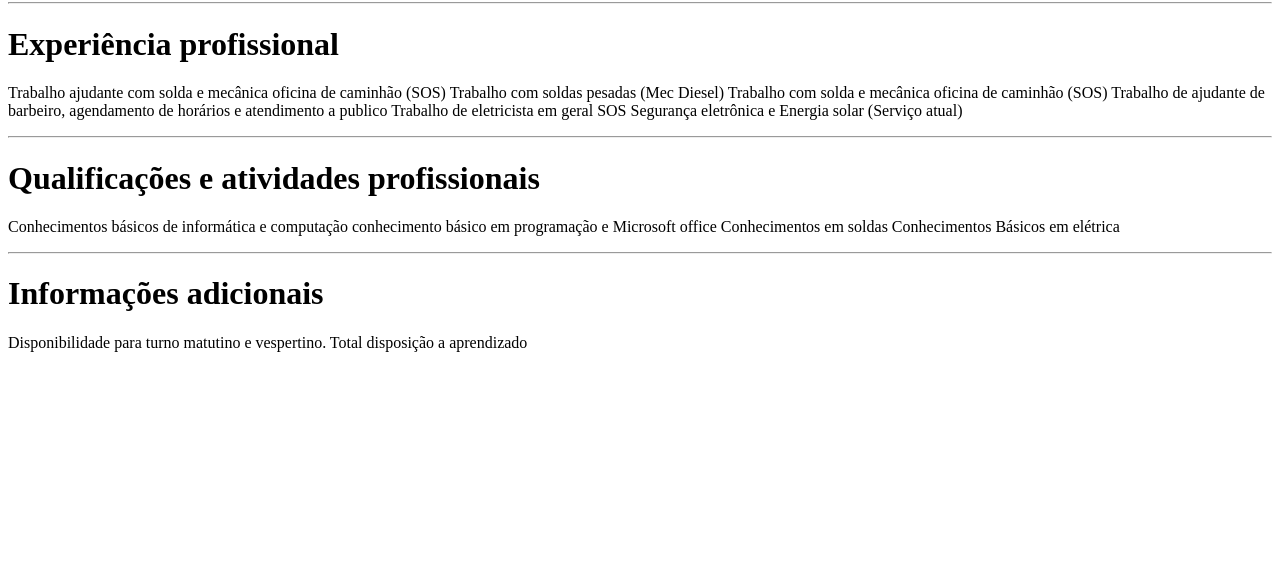
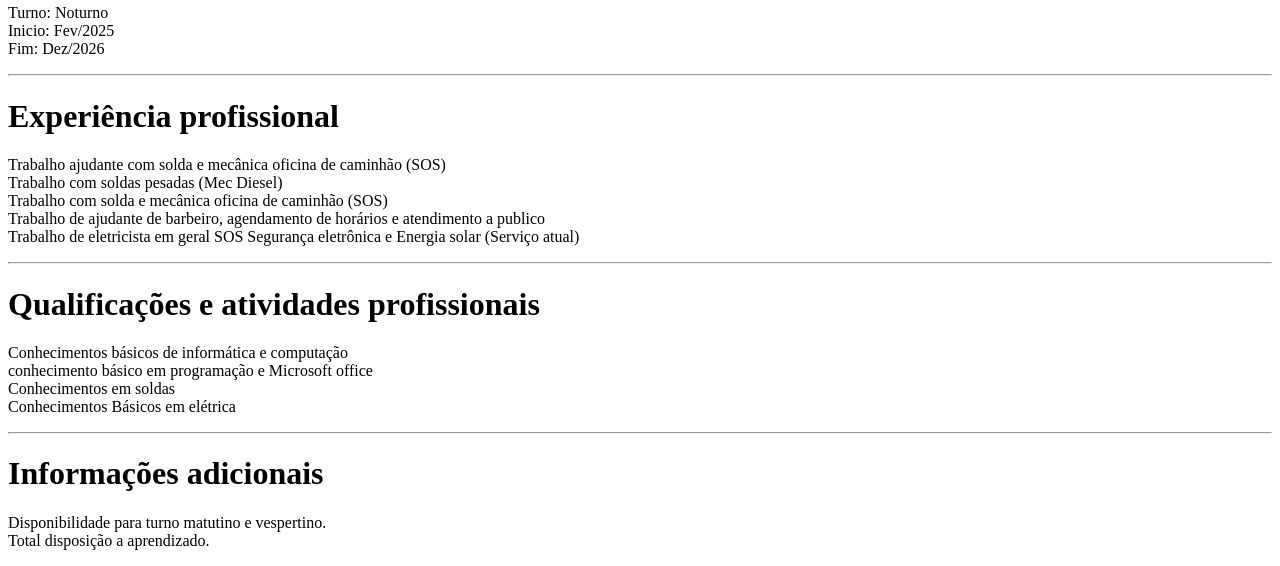
Before and after one commit to ykwiwm/teste, a plain HTML site: page index.html in a window 1280 px wide. Shown: the part 727-1293 px from the top of the page. Before the commit the page ends 1095 px from the top, so only its background shows below. Drawn offline with Linux system fonts and the light colour scheme.

Commit message:
Alteração

```diff
--- a/index.html
+++ b/index.html
@@ -16,39 +16,39 @@
 <hr>
 <div>
   <h1>Objetivo</h1>
-    <p>Busco uma oportunidade de trabalho onde eu possa colaborar com minha equipe, entregar minha melhor performance e crescer profi ssionalmente, contribuindo para o desenvolvimento da empresa.</p>
+    <p>Busco uma oportunidade de trabalho onde eu possa colaborar com minha equipe, entregar minha melhor performance <br>e crescer profi ssionalmente, contribuindo para o desenvolvimento da empresa.</p>
 </div>
 <hr>
 <div>
     <h1>Formação</h1>
-    <p>Cursando Analise e Desenvolvimento de sistemas
-Centro Universitário Maurício de Nassau de Cacoal
-Turno: Noturno
-Inicio: Fev/2025
+    <p>Cursando Analise e Desenvolvimento de sistemas<br>
+Centro Universitário Maurício de Nassau de Cacoal<br>
+Turno: Noturno<br>
+Inicio: Fev/2025<br>
 Fim: Dez/2026</p>
 </div>
 <hr>
 <div>
     <h1>Experiência profissional</h1>
-    <p>Trabalho ajudante com solda e mecânica oficina de caminhão (SOS)
-Trabalho com soldas pesadas (Mec Diesel)
-Trabalho com solda e mecânica oficina de caminhão (SOS)
-Trabalho de ajudante de barbeiro, agendamento de horários e atendimento a publico
+    <p>Trabalho ajudante com solda e mecânica oficina de caminhão (SOS)<br>
+Trabalho com soldas pesadas (Mec Diesel)<br>
+Trabalho com solda e mecânica oficina de caminhão (SOS)<br>
+Trabalho de ajudante de barbeiro, agendamento de horários e atendimento a publico<br>
 Trabalho de eletricista em geral SOS Segurança eletrônica e Energia solar (Serviço atual)</p>
 </div>
 <hr>
 <div>
     <h1>Qualificações e atividades profissionais</h1>
-    <p>Conhecimentos básicos de informática e computação
-conhecimento básico em programação e Microsoft office
-Conhecimentos em soldas
+    <p>Conhecimentos básicos de informática e computação<br>
+conhecimento básico em programação e Microsoft office<br>
+Conhecimentos em soldas<br>
 Conhecimentos Básicos em elétrica</p>
 </div>
 <hr>
 <div>
     <h1>Informações adicionais</h1>
-    <p>Disponibilidade para turno matutino e vespertino.
-Total disposição a aprendizado</p>
+    <p>Disponibilidade para turno matutino e vespertino.<br>
+Total disposição a aprendizado.</p>
 </div>
 
     </main>
```
